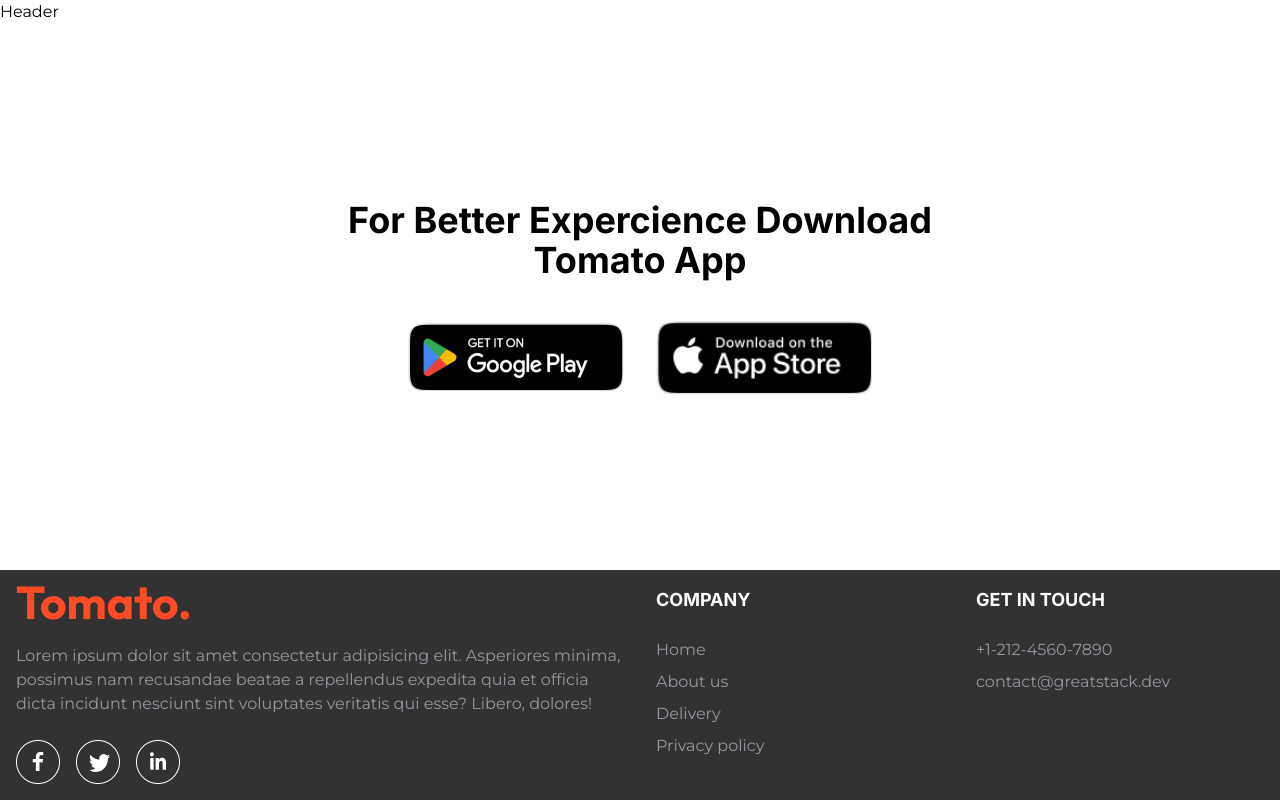
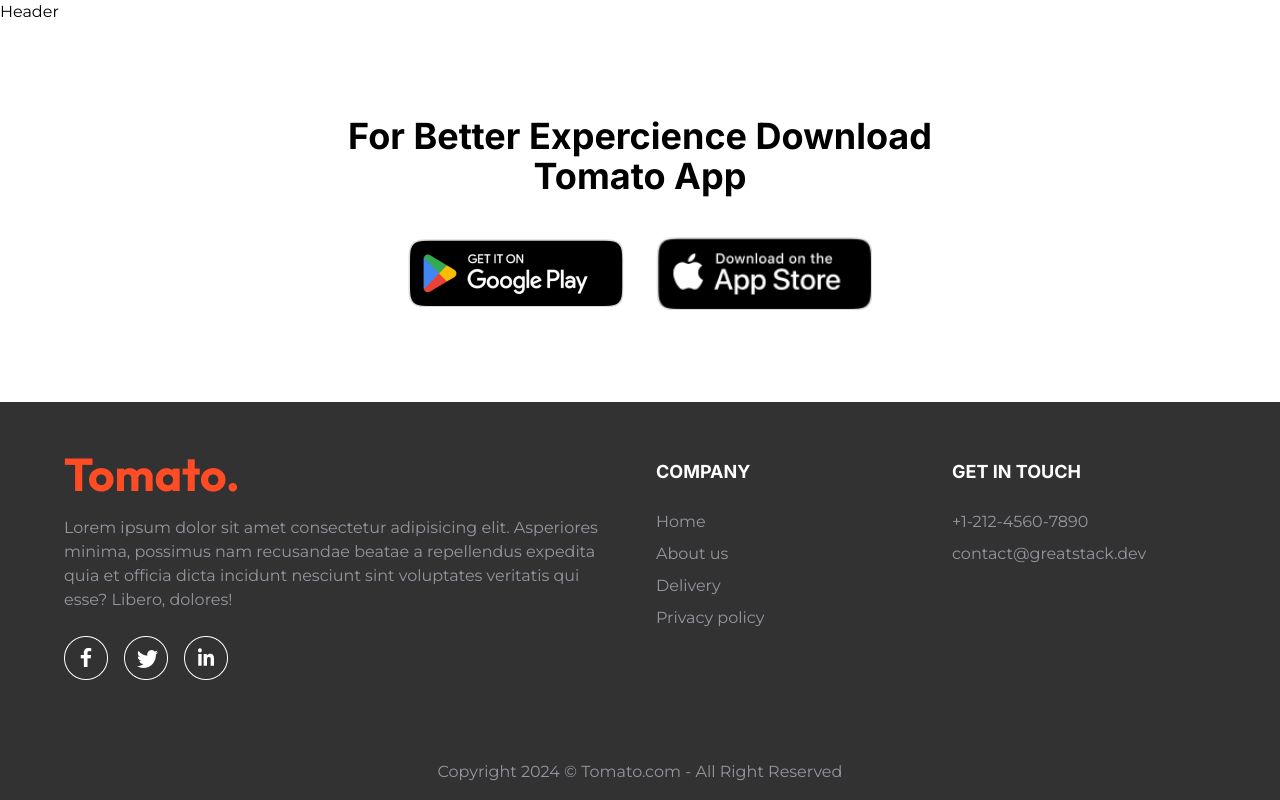
Before and after one commit to IGUIDER-AMINE/food_delivery, a Next.js app: page / in a window 1280 px wide. Built offline with nearby package versions, Linux system fonts and the light colour scheme.

Commit message:
finish footer

```diff
--- a/components/layout/Footer.tsx
+++ b/components/layout/Footer.tsx
@@ -5,9 +5,9 @@
 
 const Footer = () => {
   return (
-    <section className="bg-bgcolor">
-      <div className="container mx-auto p-4 text-[#95969E]">
-        <div className="grid md:grid-cols-2  lg:grid-cols-4  gap-8">
+    <section className="bg-bgcolor p-4 md:px-16 text-[#95969E]">
+      <div className="container mx-auto space-y-10">
+        <div className="grid  md:grid-cols-2 py-10 lg:grid-cols-4 gap-8">
           <div className="md:col-span-2 space-y-6">
             <div>
               <Image
@@ -71,6 +71,9 @@
             </div>
           </div>
         </div>
+        <div className="md:text-center">
+          Copyright 2024 &copy; Tomato.com - All Right Reserved
+        </div>
       </div>
     </section>
   );
```
